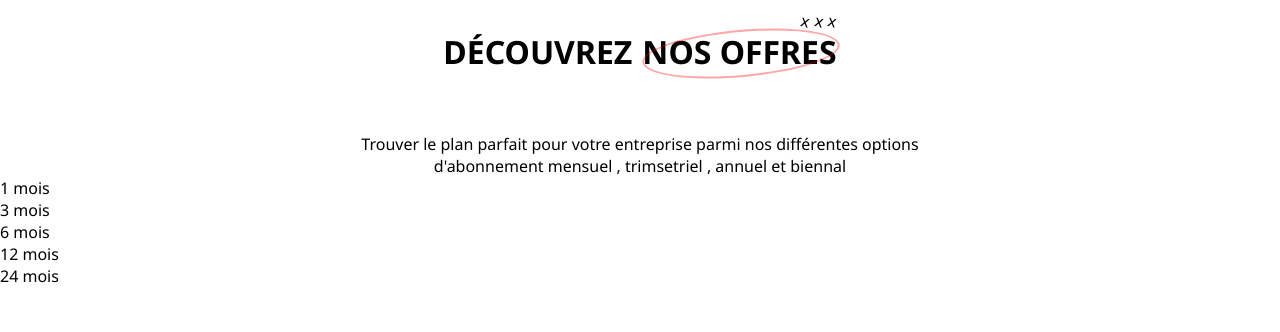
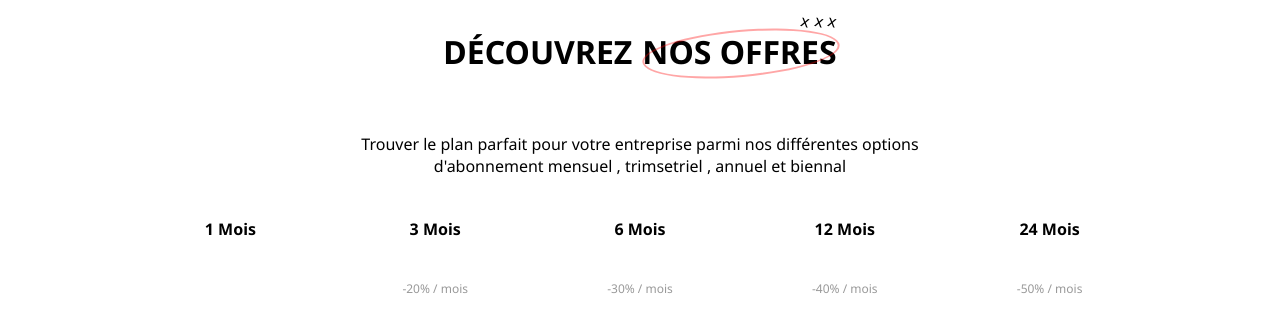
Before and after one commit to TAHA202020/thegiftsclub-test, a React (Create React App) app: page / in a window 1280 px wide. Shown: the top 332 px of the page. Built offline with nearby package versions, Linux system fonts and the light colour scheme.

Commit message:
options ajoutées sans Logique (en attente de la dernière partie)

```diff
--- a/src/App.css
+++ b/src/App.css
@@ -55,6 +55,50 @@ p
   margin-top: 30px;
 }
 
+.options
+{
+  display: flex;
+  flex-direction: row;
+  justify-content: center;
+  align-items: center;
+  padding-left: 10vw;
+  padding-right: 10vw;
+}
+.options label
+{
+  font-weight: bold;
+  cursor: pointer;
+  user-select: none;
+  text-align: center;
+  width: 85%;
+  margin: 20%;
+  margin-bottom: 50px;
+  border-bottom: 7px solid transparent;
+  border-bottom-left-radius: 3px;
+  border-bottom-right-radius: 3px;
+}
+.options div
+{
+  position: relative;
+  flex: 1;
+  display: flex;
+  align-items: center;
+  justify-content: center;
+}
+.options div span{
+  position: absolute;
+  bottom: 0px;
+  font-size: 12px;
+  color: rgb(153, 153, 153);
+}
+
+
+input[type="radio"]:checked ~ label
+{
+  border-bottom: 7px solid red;
+}
+
+
 
 input[type="radio"]
 {
--- a/src/App.js
+++ b/src/App.js
@@ -1,5 +1,5 @@
 import './App.css';
-
+import Options from './Options';
 function App() {
   return (<div className='devis'>
   <div className='title-container'>
@@ -15,31 +15,7 @@ function App() {
       d'abonnement mensuel , trimsetriel , annuel et biennal
     </p>
   </div>
-  <div className='options'>
-    <div>
-      <input type="radio"  id="option-1" />
-      <label htmlFor="option-1">1 mois</label>
-    </div>
-    <div>
-      <input type="radio"  id="option-2" />
-      <label htmlFor="option-2">3 mois</label>
-    </div>
-    <div>
-      <input type="radio"  id="option-3" />
-      <label htmlFor="option-3">6 mois</label>
-    </div>
-    <div>
-      <input type="radio"  id="option-4" />
-      <label htmlFor="option-4">12 mois</label>
-    </div>
-    <div>
-      <input type="radio"  id="option-5" />
-      <label htmlFor="option-5">24 mois</label>
-    </div>
-  </div>
-
-
-
+  <Options/>
   </div>
   );
 }
--- /dev/null
+++ b/src/Options.js
@@ -0,0 +1,33 @@
+import React from 'react'
+
+function Options() {
+  return (<div className='options'>
+    <div>
+      <input type="radio"  id="option-1" name='option'/>
+      <label htmlFor="option-1">1 Mois</label>
+    </div>
+    <div>
+      <input type="radio"  id="option-2" name='option'/>
+      <label htmlFor="option-2">3 Mois</label>
+      <span>-20% / mois</span>
+    </div>
+    <div>
+      <input type="radio"  id="option-3" name='option' />
+      <label htmlFor="option-3">6 Mois</label>
+      <span>-30% / mois</span>
+    </div>
+    <div>
+      <input type="radio"  id="option-4" name='option'/>
+      <label htmlFor="option-4">12 Mois</label>
+      <span>-40% / mois</span>
+    </div>
+    <div>
+      <input type="radio"  id="option-5" name='option'/>
+      <label htmlFor="option-5">24 Mois</label>
+      <span>-50% / mois</span>
+    </div>
+  </div>
+  )
+}
+
+export default Options
```
